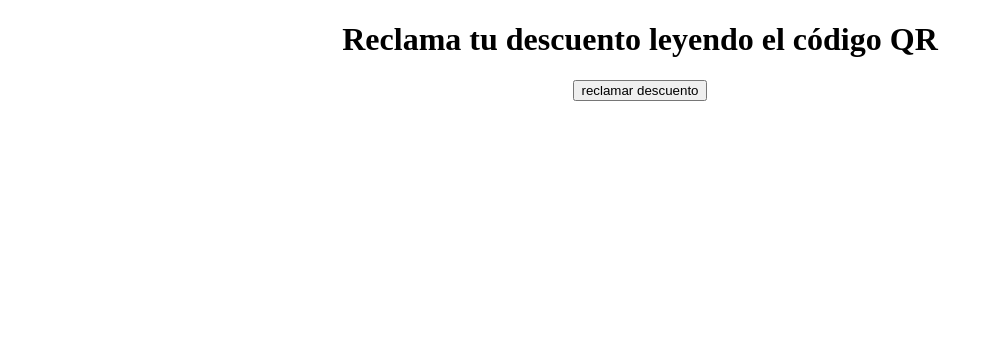
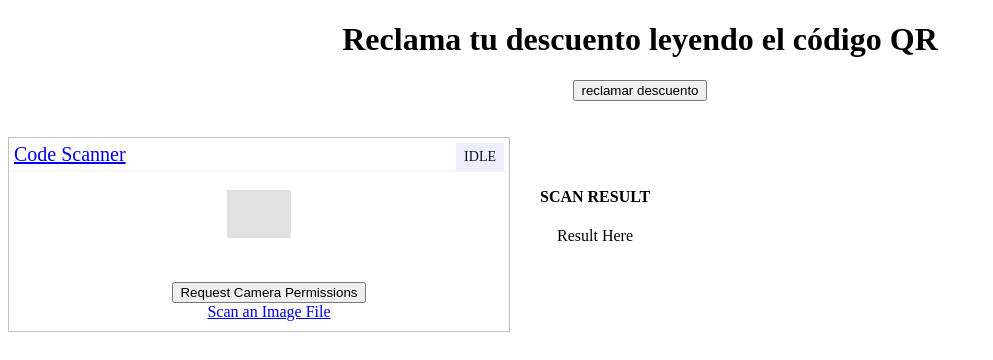
Before and after one commit to santiagocherrys/PruebaQR, a plain HTML site: page index.html in a window 1280 px wide. Shown: the whole page, without its empty margins (0-993 px from the left). Drawn offline with Linux system fonts and the light colour scheme; grey boxes are pictures that could not be loaded.

Commit message:
Se le quita el boton de esconder que puede que esté dando fallas

```diff
--- a/index.html
+++ b/index.html
@@ -37,7 +37,7 @@
 <br>
 <br>
 
-<div  style="display:none;" class="row">
+<div class="row">
   <div class="col">
     <div style="width:500px;" id="reader"></div>
   </div>
@@ -55,7 +55,7 @@
 
   //Se habilita el lector
   descuento.addEventListener('click', ()=>{
-    console.log("Hundí el boton");
+    /* console.log("Hundí el boton");
     if(flag == true){
       contenedor.style.display = "block";
       flag = false;
@@ -63,7 +63,7 @@
       contenedor.style.display = "none";
       document.getElementById('result').innerHTML = "";
       flag = true;
-    }
+    } */
 
 
 
```
